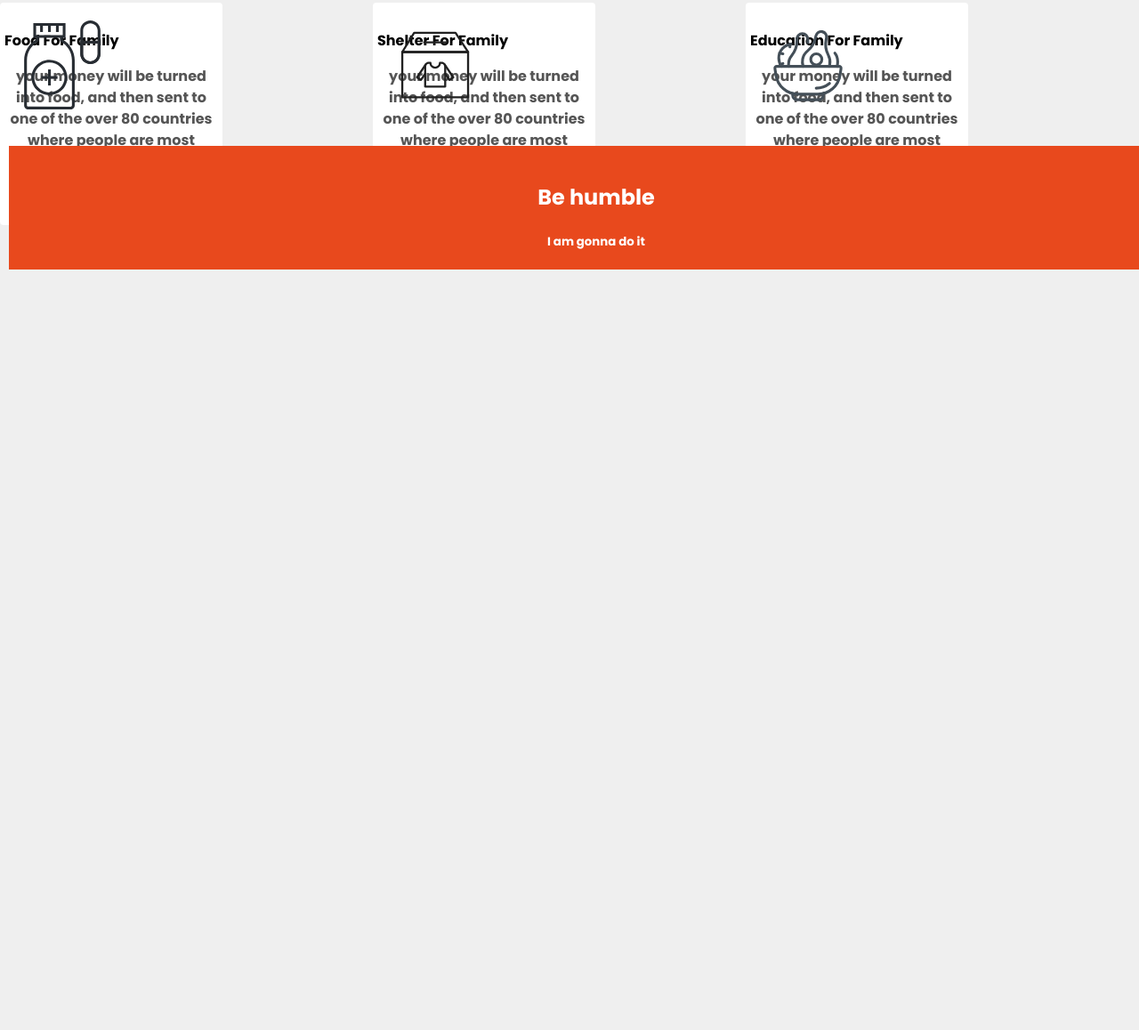
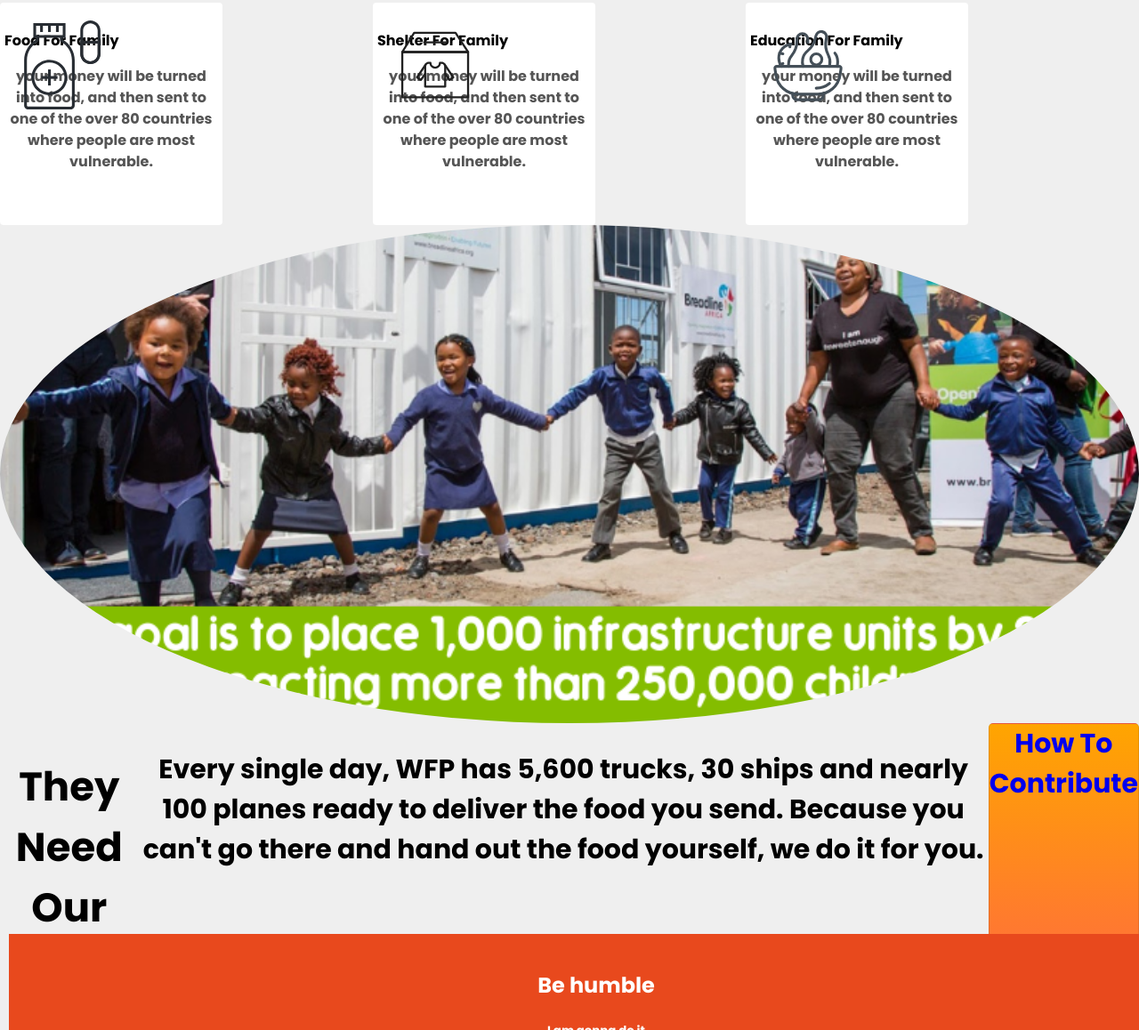
Before and after one commit to Anneparvin/charity-home-project, a plain HTML site: page index.html in a window 1280 px wide. Shown: the part 1642-2800 px from the top of the page at 89% size. Before the commit the page ends 1945 px from the top, so only its background shows below. Drawn offline with Linux system fonts and the light colour scheme; a web font is replaced by a local one.

Commit message:
next commit

```diff
--- a/index.html
+++ b/index.html
@@ -105,7 +105,20 @@
 
           </div>
      </section>
+     <section>
+          <div class="half-width">
 
+               <img src="charityhome.png" alt="children picture">
+          </div>
+          <div class="half-width">
+               <h1>They Need Our Help</h1>
+               <p>Every single day, WFP has 5,600 trucks, 30 ships and nearly 100 planes ready to deliver the food you
+                    send. Because you can't go there and hand out the food yourself, we do it for you. </p>
+               <a class="button"
+                    href="http://https://breadlineafrica.org/?gclid=CjwKCAjwwo-WBhAMEiwAV4dybTR5YMkRo-3WlAbJwTxXI-88_-lA2MwMuNbOBgn8Iqdj5N_e-c5xIhoC5ecQAvD_BwE"
+                    target="_blank">How To Contribute</a>
+          </div>
+     </section>
 
      <section class="container">
           <footer>
--- a/style.css
+++ b/style.css
@@ -172,3 +172,32 @@ hr.dot-line {
      width: 100%;
      position: absolute;
 }
+
+.half-width img {
+     width: 100%;
+     height: auto;
+     border-radius: 50%;
+     float: left;
+     display: flex;
+}
+
+.half-width {
+     width: 100%;
+     font-size: 30px;
+     font-weight: bold;
+     text-align: center;
+     float: right;
+     display: flex;
+
+}
+
+.button-tag {
+     text-decoration: orangered;
+     background-image: linear-gradient(orange, tomato);
+     padding: 20px 40px;
+     font-weight: bold;
+     border: 1px solid rgba(0, 0, 0, 0.1);
+     border-radius: 5px;
+     margin-top: 400px;
+
+}
```
